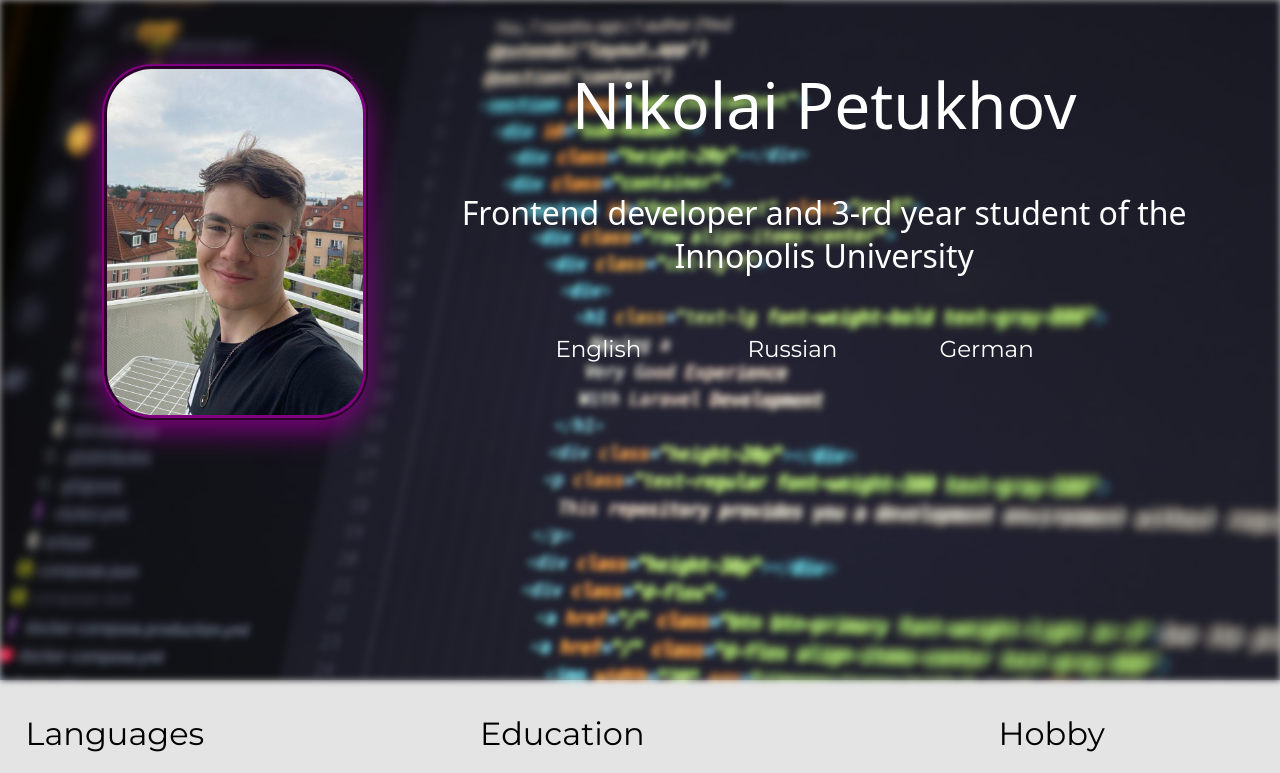
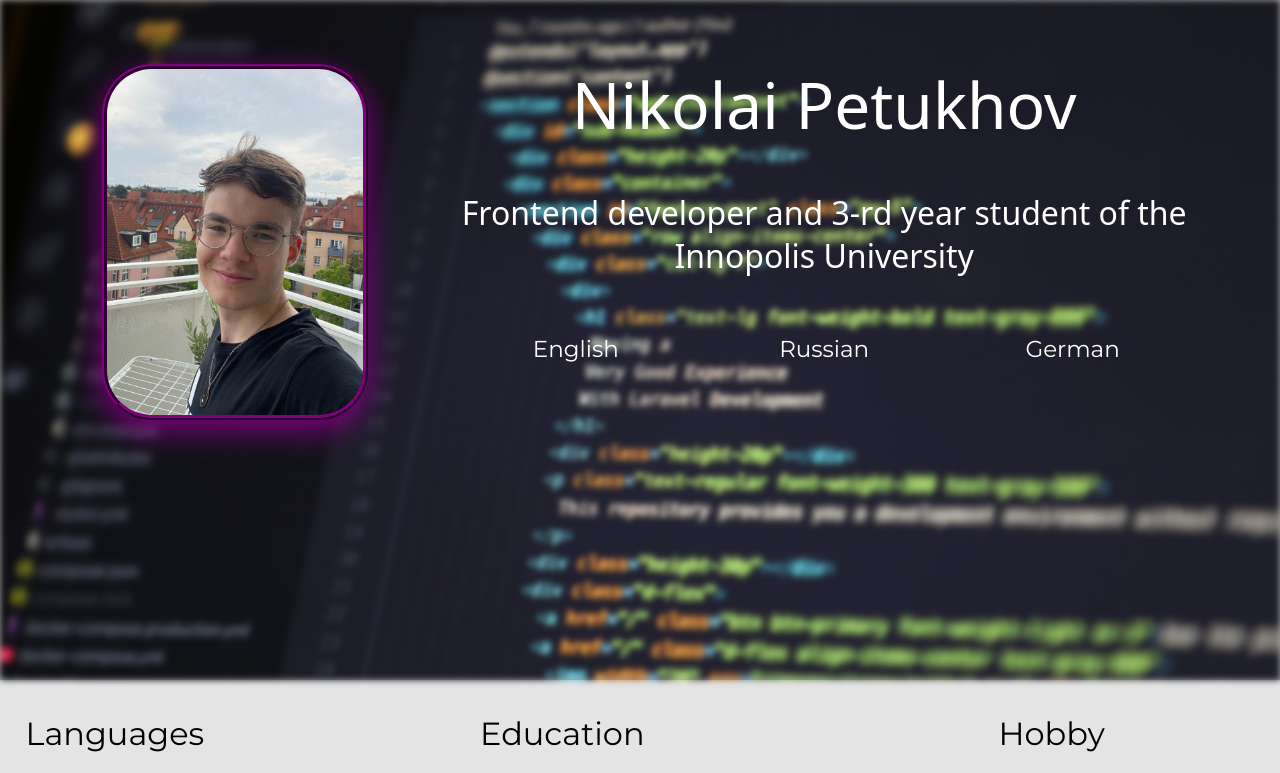
Before and after one commit to Nickolaus-899/portfolio, a React (Create React App) app: page / in a window 1280 px wide. Shown: the top 773 px of the page. Built offline with nearby package versions, Linux system fonts and the light colour scheme; the HTML template or start-up script is replaced by a standard one; a web font is replaced by a local one.

Commit message:
fixed a problem with background color of project cards

```diff
--- a/src/components/projects_list/ProjectCard.jsx
+++ b/src/components/projects_list/ProjectCard.jsx
@@ -6,7 +6,8 @@ const ProjectCard = (props) => {
     const { short, favicon } = extra;
 
   return (
-      <a href={project.path} className={`project-card smooth-appear ${hover ? hover : ''}`}>
+      <div className="project-item-wrapper smooth-appear">
+          <a href={project.path} className={`project-card ${hover ? hover : ''}`}>
               <div className="card-title">
                   {favicon ? (
                       <img src={favicon} alt={'Project icon'}/>
@@ -17,6 +18,7 @@ const ProjectCard = (props) => {
 
               <div>{short}</div>
           </a>
+      </div>
   );
 };
 
--- a/src/components/projects_list/css/card.css
+++ b/src/components/projects_list/css/card.css
@@ -8,12 +8,12 @@
     border-radius: 15px;
     background-color: lightgray;
 
-    transition: background-color 0.3s ease;
+    transition: background-color 0.4s ease;
 }
 
 .project-card h3, .project-card div {
     color: black;
-    transition: color 0.3s ease;
+    transition: color 0.4s ease;
 }
 
 .project-card:hover {
--- a/src/components/projects_list/index.css
+++ b/src/components/projects_list/index.css
@@ -18,6 +18,12 @@
     justify-content: center;
 }
 
+.project-item-wrapper {
+    display: flex;
+    justify-content: center;
+    align-items: center;
+}
+
 @media only screen and (max-width: 800px) {
     .projects-list-wrapper h1 {
         font-size: 23px;
--- a/src/components/welcome/css/lang.css
+++ b/src/components/welcome/css/lang.css
@@ -1,5 +1,9 @@
 .change-language-wrapper {
     margin-top: 2vw;
+    margin-right: 4vw;
+    margin-left: 6vw;
+
+    max-width: 80vw;
 
     display: flex;
     flex-direction: row;
@@ -8,8 +12,6 @@
 }
 
 .language-button {
-    margin-right: 5vw;
-
     border: none;
     background: none;
     padding: 0;
@@ -17,18 +19,19 @@
     cursor: pointer;
 }
 
-.language-button p {
+.change-lang-button-wrapper {
+    margin-right: 5vw;
+    width: 100%;
+
+    display: flex;
+    align-items: center;
+    justify-content: center;
+}
+
+.lang-option {
     margin: 0;
     font-size: 1.8vw;
     font-weight: normal;
-}
-
-.change-lang-button-wrapper {
-    min-width: 15vw;
-}
-
-.lang-option {
-
 }
 
 @media only screen and (max-width: 800px) {
```
Lines whose indentation alone changed are shown as unchanged.
